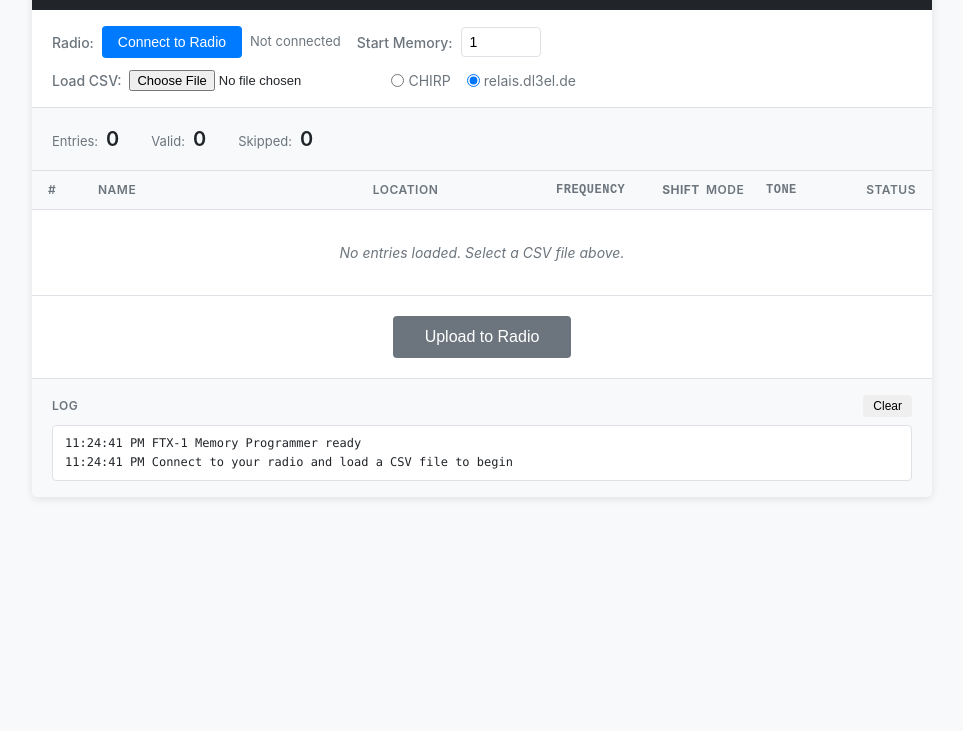
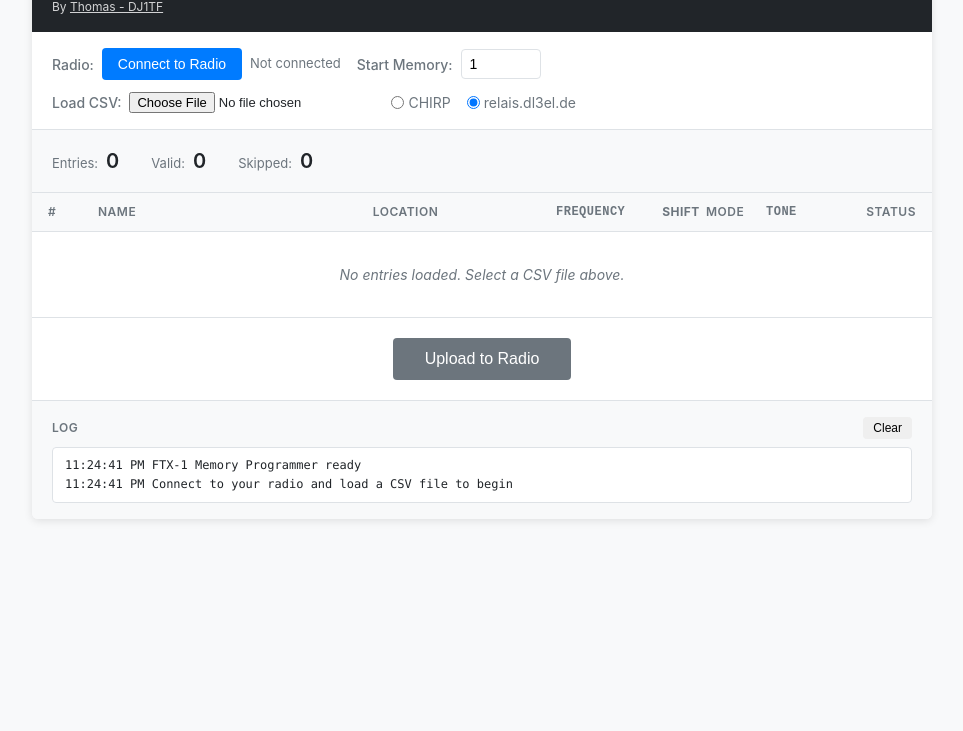
Before and after one commit to fritzsche/yaesu-ftx1, a website: page index.html in a window 1280 px wide. Shown: the part 69-800 px from the top of the page, without its empty margins (158-1121 px from the left). Drawn offline with Linux system fonts and the light colour scheme.

Commit message:
Github update

```diff
--- a/index.html
+++ b/index.html
@@ -10,6 +10,7 @@
     <div class="container">
         <header>
             <h1>FTX-1 Memory Programmer</h1>
+            <p class="subtitle">By <a href="https://github.com/fritzsche/yaesu-ftx1" target="_blank">Thomas - DJ1TF</a></p>
         </header>
 
         <section class="controls">
--- a/style.css
+++ b/style.css
@@ -47,6 +47,18 @@ header {
 header h1 {
     font-size: 18px;
     font-weight: 600;
+}
+
+header .subtitle {
+    font-size: 12px;
+    font-weight: normal;
+    margin-top: 4px;
+    opacity: 0.8;
+}
+
+header .subtitle a {
+    color: #fff;
+    text-decoration: underline;
 }
 
 section {
```
Also changed, not shown: README.md.
